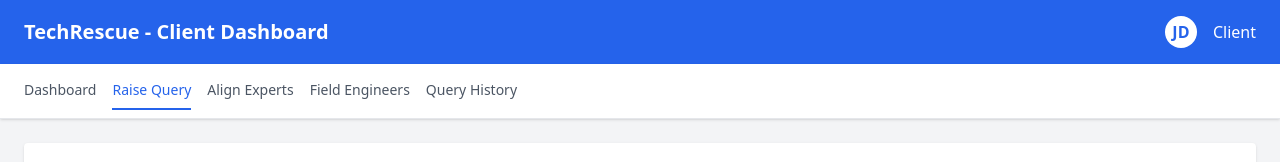
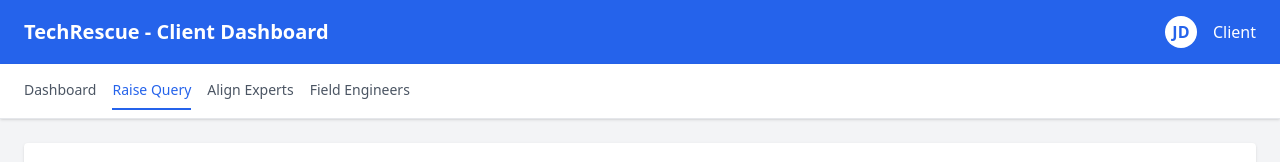
Before and after one commit to lakshyaright/Techrescue, a website: page docs/raise-query.html in a window 1280 px wide. Shown: the top 162 px of the page. Drawn offline with nearby package versions, Linux system fonts and the light colour scheme; sample sign-in values are in the browser's storage.

Commit message:
Update raise-query.html

```diff
--- a/docs/raise-query.html
+++ b/docs/raise-query.html
@@ -26,7 +26,6 @@
   <a href="raise-query.html" class="text-blue-600 border-b-2 border-blue-600 py-2">Raise Query</a>
   <a href="align-experts.html" class="text-gray-600 hover:text-blue-600 py-2">Align Experts</a>
   <a href="field-engineers.html" class="text-gray-600 hover:text-blue-600 py-2">Field Engineers</a>
-  <a href="query-history.html" class="text-gray-600 hover:text-blue-600 py-2">Query History</a>
 </nav>
 
 <main class="p-6 space-y-6">
```
